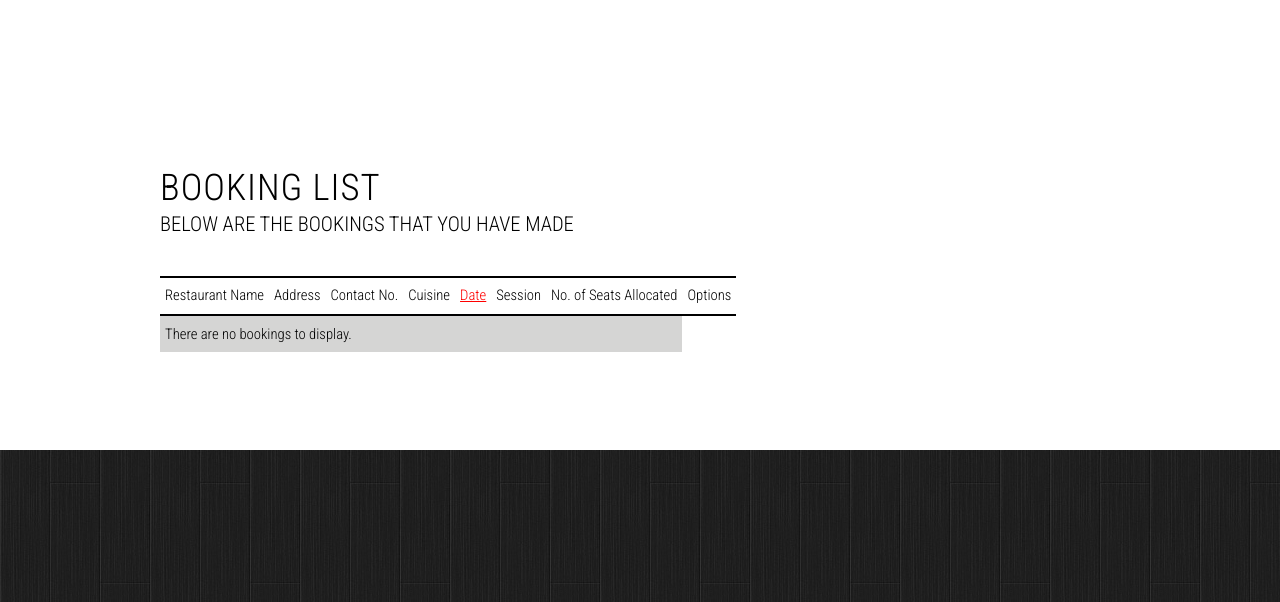
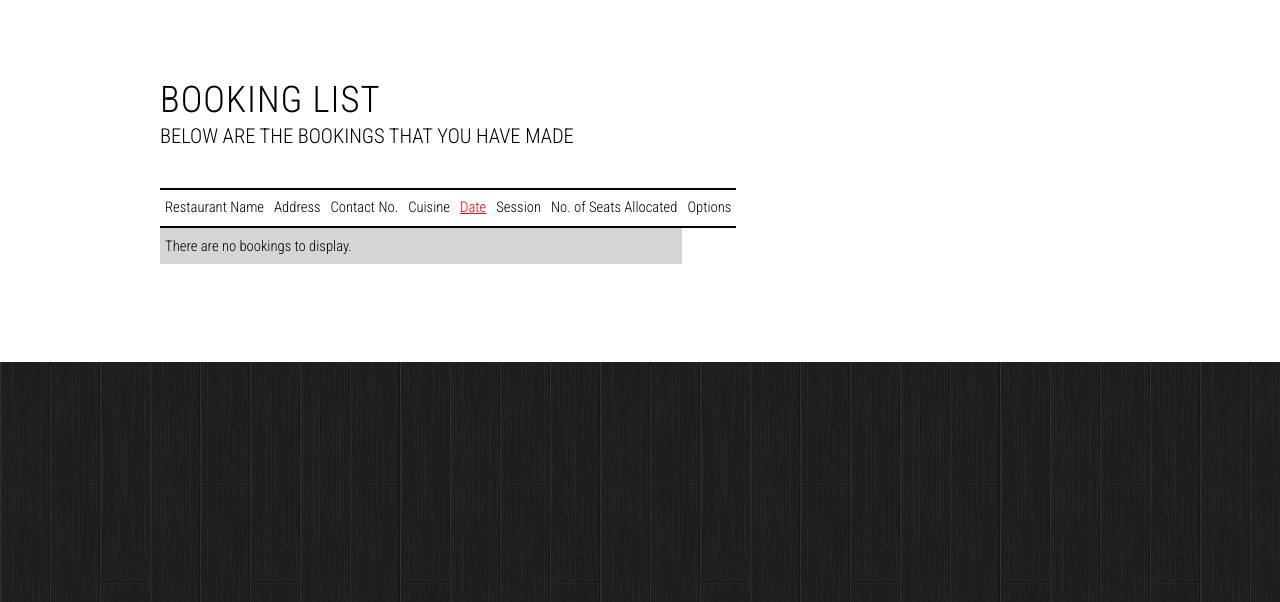
Before and after one commit to jonathanirvings/AutoResto, a PHP site: page /booking_list.php in a window 1280 px wide. Shown: the part 117-719 px from the top of the page. Run offline with PHP 8.4, Linux system fonts and the light colour scheme; the visitor is signed in with stand-in values (Sample User, id 1); data that the repository does not hold is empty; some libraries are stand-ins or nearby versions.

Commit message:
Remove gap in booking_list

```diff
--- a/booking_list.php
+++ b/booking_list.php
@@ -25,7 +25,7 @@
         <div id="page">
 
        <!-- Main -->
-            <div id="main" class="container">
+            <div class="container">
                 <div class="row">
                     <div class="15u">
                         <section>
--- a/booking_list_admin.php
+++ b/booking_list_admin.php
@@ -19,7 +19,7 @@
         <div id="page">
 
        <!-- Main -->
-            <div id="main" class="container">
+            <div class="container">
                 <div class="row">
                     <div class="15u">
                         <section>
```
